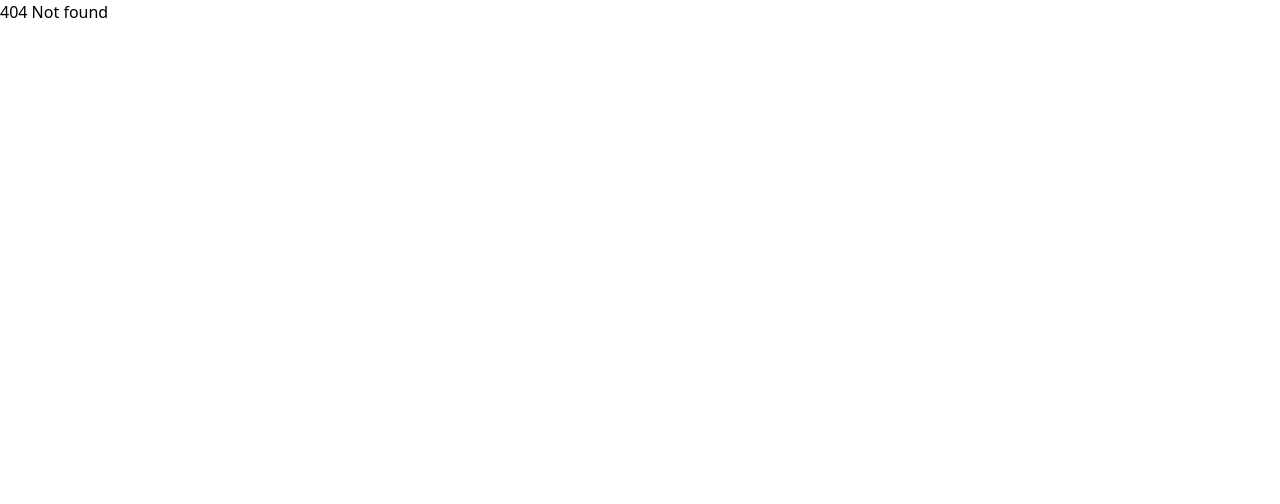
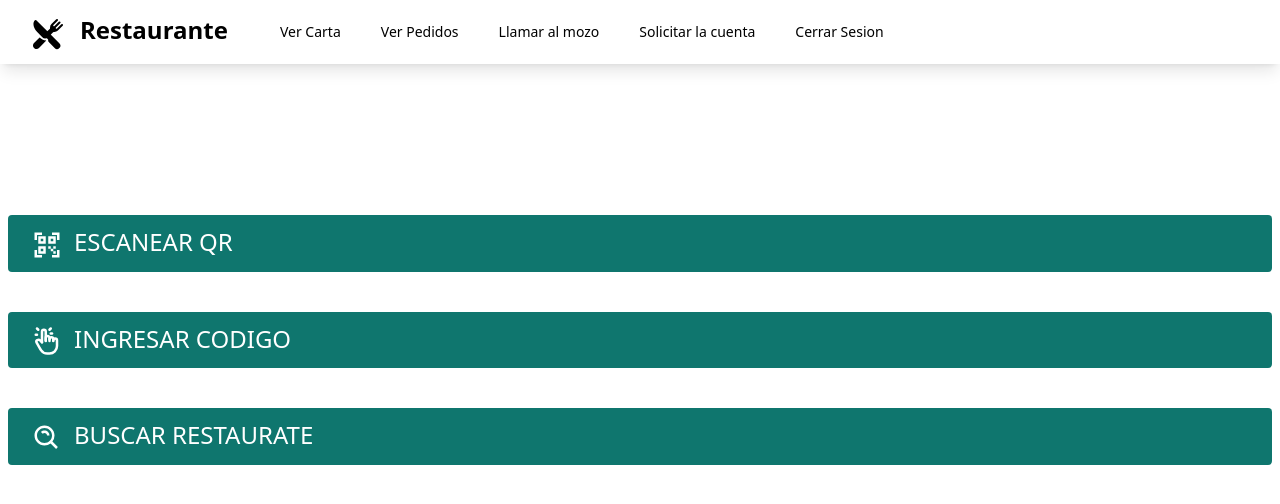
Before and after one commit to lcassettai/SeminarioFinal, a React (Create React App) app: page / in a window 1280 px wide. Before the commit this address had no page. Shown: the top 504 px of the page. Built offline with nearby package versions, Linux system fonts and the light colour scheme.

Commit message:
Add navbar menu

```diff
--- a/package.json
+++ b/package.json
@@ -3,6 +3,7 @@
   "version": "0.1.0",
   "private": true,
   "dependencies": {
+    "@headlessui/react": "^1.7.5",
     "@testing-library/jest-dom": "^5.16.5",
     "@testing-library/react": "^13.4.0",
     "@testing-library/user-event": "^13.5.0",
--- a/src/App.js
+++ b/src/App.js
@@ -9,6 +9,7 @@ function App() {
     <div className="App">
         <div className="">
           <Routes>
+            <Route path="/" element={<MenuHome/>}/>
             <Route path="/menuHome" element={<MenuHome/>}/>
             <Route path="/login" element={<Login/>}/>
             <Route path="/registro" element={<Registro/>}/>
--- /dev/null
+++ b/src/views/layout/NavMenu.js
@@ -0,0 +1,156 @@
+import React, { useState } from "react";
+import { Transition } from "@headlessui/react";
+import Logo from '../../assets/img/logo.svg';
+import { Link } from 'react-router-dom';
+
+
+function NavMenu() {
+    const [isOpen, setIsOpen] = useState(false);
+    return (
+        <div>
+            <nav className="shadow-lg fixed w-full bg-white">
+                <div className="max-w-7xl mx-auto px-4 sm:px-6 lg:px-8">
+                    <div className="flex items-center justify-between h-16">
+                        <div className="flex items-center">
+                            <div className="flex-shrink-0">
+                                <img
+                                    className="h-8 w-8 inline-block"
+                                    src={Logo}
+                                    alt="Logo"
+                                />
+                                <h3 className="text-2xl font-bold inline-block pl-4 "> Restaurante</h3>
+                            </div>
+                            <div className="hidden md:block">
+                                <div className="ml-10 flex items-baseline space-x-4">
+                                    <Link
+                                        to="/"
+                                        className="text-black hover:bg-teal-800 hover:text-white px-3 py-2 rounded-md text-sm font-medium"
+                                    >
+                                        Ver Carta
+                                    </Link>
+                                    <Link
+                                        to="/restaurantes"
+                                        className="text-black hover:bg-teal-800 hover:text-white px-3 py-2 rounded-md text-sm font-medium"
+                                    >
+                                        Ver Pedidos
+                                    </Link>
+                                    <Link
+                                        to="/restaurantes"
+                                        className="text-black hover:bg-teal-800 hover:text-white px-3 py-2 rounded-md text-sm font-medium"
+                                    >
+                                        Llamar al mozo
+                                    </Link>
+                                    <Link
+                                        to="/restaurantes"
+                                        className="text-black hover:bg-teal-800 hover:text-white px-3 py-2 rounded-md text-sm font-medium"
+                                    >
+                                        Solicitar la cuenta
+                                    </Link>
+                                    <Link
+                                        to="/"
+                                        className="text-black hover:bg-teal-800 hover:text-white px-3 py-2 rounded-md text-sm font-medium"
+                                    >
+                                        Cerrar Sesion
+                                    </Link>
+                                </div>
+                            </div>
+                        </div>
+                        <div className="-mr-2 flex md:hidden">
+                            <button
+                                onClick={() => setIsOpen(!isOpen)}
+                                type="button"
+                                className="inline-flex items-center justify-center p-2 rounded-md text-white bg-teal-800"
+                                aria-controls="mobile-menu"
+                                aria-expanded="false"
+                            >
+                                <span className="sr-only">Open main menu</span>
+                                {!isOpen ? (
+                                    <svg
+                                        className="block h-6 w-6"
+                                        xmlns="http://www.w3.org/2000/svg"
+                                        fill="none"
+                                        viewBox="0 0 24 24"
+                                        stroke="currentColor"
+                                        aria-hidden="true"
+                                    >
+                                        <path
+                                            strokeLinecap="round"
+                                            strokeLinejoin="round"
+                                            strokeWidth="2"
+                                            d="M4 6h16M4 12h16M4 18h16"
+                                        />
+                                    </svg>
+                                ) : (
+                                    <svg
+                                        className="block h-6 w-6"
+                                        xmlns="http://www.w3.org/2000/svg"
+                                        fill="none"
+                                        viewBox="0 0 24 24"
+                                        stroke="currentColor"
+                                        aria-hidden="true"
+                                    >
+                                        <path
+                                            strokeLinecap="round"
+                                            strokeLinejoin="round"
+                                            strokeWidth="2"
+                                            d="M6 18L18 6M6 6l12 12"
+                                        />
+                                    </svg>
+                                )}
+                            </button>
+                        </div>
+                    </div>
+                </div>
+
+                <Transition
+                    show={isOpen}
+                    enter="transition ease-out duration-100 transform"
+                    enterFrom="opacity-0 scale-95"
+                    enterTo="opacity-100 scale-100"
+                    leave="transition ease-in duration-75 transform"
+                    leaveFrom="opacity-100 scale-100"
+                    leaveTo="opacity-0 scale-95"
+                >
+                    {(ref) => (
+                        <div className="md:hidden" id="mobile-menu">
+                            <div ref={ref} className="px-2 pt-2 pb-3 space-y-1 sm:px-3">
+                                    <Link
+                                        to="/"
+                                        className="text-black hover:bg-teal-800 hover:text-white block px-3 py-2 rounded-md text-base font-medium"
+                                    >
+                                        Ver Carta
+                                    </Link>
+                                    <Link
+                                        to="/"
+                                        className="text-black hover:bg-teal-800 hover:text-white block px-3 py-2 rounded-md text-base font-medium"
+                                    >
+                                        Ver Pedidos
+                                    </Link>
+                                    <Link
+                                        to="/"
+                                        className="text-black hover:bg-teal-800 hover:text-white block px-3 py-2 rounded-md text-base font-medium"
+                                    >
+                                        Llamar al mozo
+                                    </Link>
+                                    <Link
+                                        to="/"
+                                        className="text-black hover:bg-teal-800 hover:text-white block px-3 py-2 rounded-md text-base font-medium"
+                                    >
+                                        Solicitar la cuenta
+                                    </Link>
+                                    <Link
+                                        to="/"
+                                        className="text-black hover:bg-teal-800 hover:text-white block px-3 py-2 rounded-md text-base font-medium"
+                                    >
+                                        Cerrar Sesion
+                                    </Link>
+                            </div>
+                        </div>
+                    )}
+                </Transition>
+            </nav>
+        </div>
+    );
+}
+
+export default NavMenu;
--- a/src/views/menuHome/MenuHome.js
+++ b/src/views/menuHome/MenuHome.js
@@ -1,5 +1,5 @@
 import {Link} from 'react-router-dom';
-import Logo from '../../assets/img/logo.svg';
+import NavMenu from '../layout/NavMenu';
 import './menuHome.css';
 import { TbHandClick } from "react-icons/tb";
 import { BiQrScan, BiSearchAlt} from "react-icons/bi";
@@ -10,15 +10,16 @@ import { BiQrScan, BiSearchAlt} from "react-icons/bi";
 const MenuHome = () => {
     return (
         <>
+            <NavMenu />
             <div className="grid grid-cols-1 content-center  alto-maximo mx-2">
                 <div className="w-full mt-10 ">
-                    <Link className="button-lg text-2xl uppercase"><BiQrScan className="inline-block mr-3  text-3xl" />Escanear QR</Link>
+                    <Link className="button-lg text-2xl uppercase"><BiQrScan className="inline-block mr-3 text-3xl" />Escanear QR</Link>
                  </div>
                  <div className="w-full mt-10">
-                    <Link className="button-lg text-2xl uppercase"><TbHandClick className="inline-block mr-3  text-3xl" />Ingresar codigo</Link>
+                    <Link className="button-lg text-2xl uppercase"><TbHandClick className="inline-block mr-3 text-3xl" />Ingresar codigo</Link>
                  </div>
                  <div className="w-full mt-10 text-2xl">
-                    <Link className="button-lg uppercase"><BiSearchAlt className="inline-block mr-3  text-3xl" />Buscar Restaurate</Link>
+                    <Link className="button-lg uppercase"><BiSearchAlt className="inline-block mr-3 text-3xl" />Buscar Restaurate</Link>
                  </div>
             </div>
         </>
```
Also changed, not shown: 1 other file (tests, documents, lock files or other folders).
